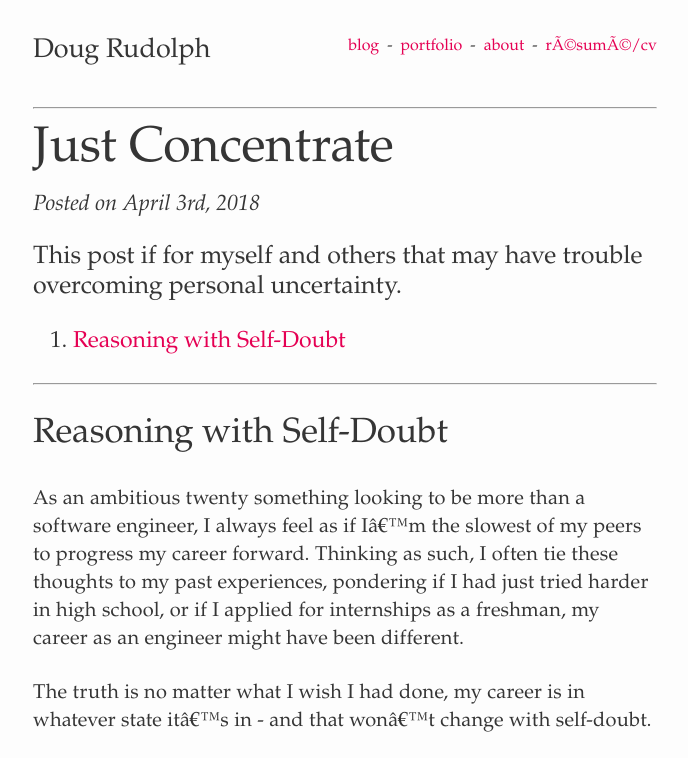
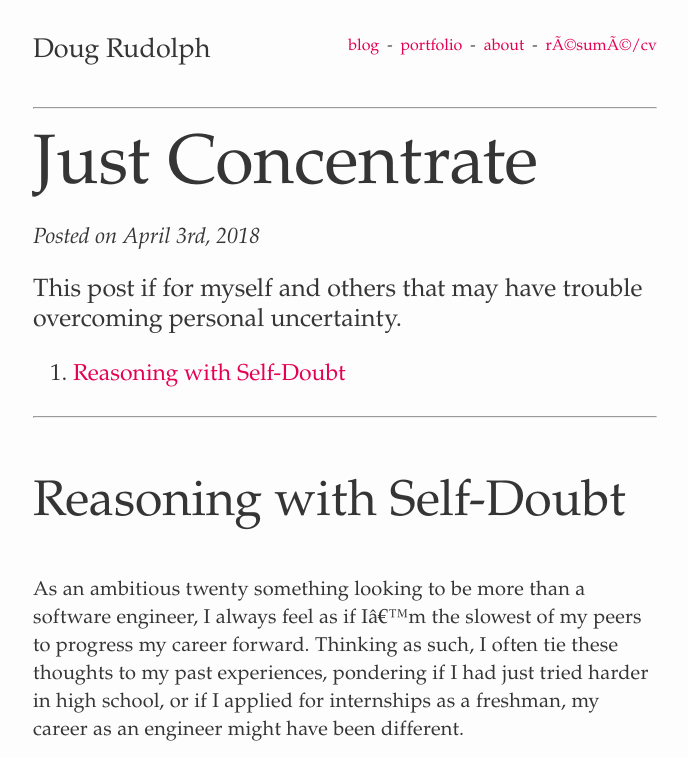
Before and after one commit to 11/dougrudolph, a plain HTML site: page blogs/just-concentrate.html in a window 1280 px wide. Shown: the top 758 px of the page, without its empty margins (295-983 px from the left). Drawn offline with Linux system fonts and the light colour scheme.

Commit message:
giving headers larger fonts in blogs

```diff
--- a/theme.css
+++ b/theme.css
@@ -144,7 +144,7 @@ nav ul li .nav-pad{
 
 /*blog title*/
 .blog-header h2{
-    font: normal 50px Palatino, "Palatino Linotype", serif;
+    font: normal 70px Palatino, "Palatino Linotype", serif;
     line-height: 0px;
 }
 
@@ -166,7 +166,8 @@ nav ul li .nav-pad{
 
 /*Blog article title font */
 .blog-container h2{
-    font: normal 35px Palatino, "Palatino Linotype", serif;
+    font: normal 50px Palatino, "Palatino Linotype", serif;
+    padding-top: 15px;
 }
 
 /*List blog article list element font*/
```
